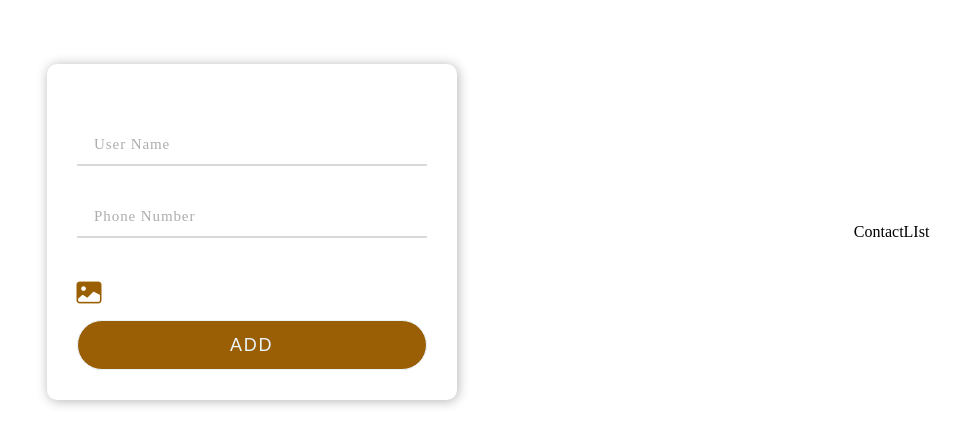
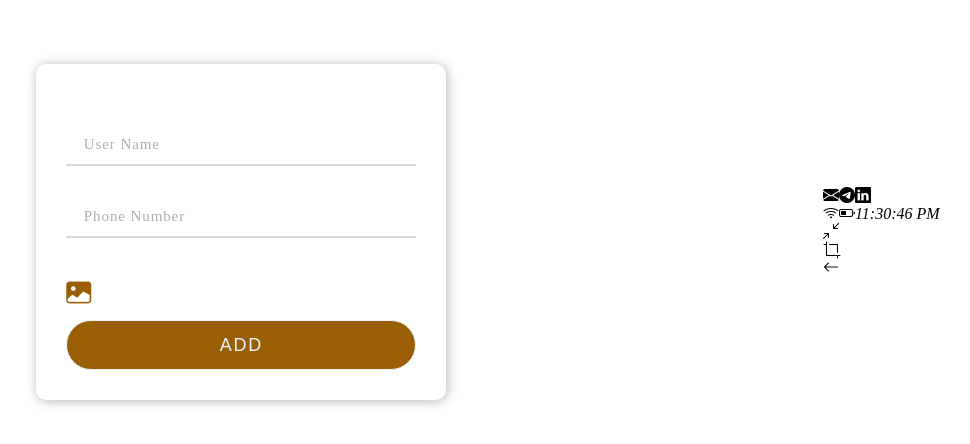
Before and after one commit to MaroufEbrahimi/contact-list, a React (Create React App) app: page / in a window 1280 px wide. Shown: the part 168-612 px from the top of the page, without its empty margins (152-1122 px from the left). Built offline with nearby package versions, Linux system fonts and the light colour scheme.

Commit message:
struture for contact list

```diff
--- a/src/components/ContactList/ContactList.js
+++ b/src/components/ContactList/ContactList.js
@@ -1,9 +1,48 @@
 import React from "react";
+import { useState } from "react";
 
 import "./ContactList.css";
 
-const ContactLIst = () => {
-  return <div>ContactLIst</div>;
+const ContactList = () => {
+  const time = new Date().toLocaleTimeString();
+  const [upTime, setUpTime] = useState(time);
+
+  setInterval((time) => {
+    time = new Date().toLocaleTimeString();
+    setUpTime(time);
+  }, 1000);
+
+  return (
+    <div className="contact_list">
+      <div className="notification_area">
+        <div className="notification_area_left">
+          <i className="bi bi-envelope-fill"></i>
+          <i className="bi bi-telegram"></i>
+          <i className="bi bi-linkedin"></i>
+        </div>
+        <div className="notification_area_right">
+          <i className="bi bi-wifi"></i>
+          <i className="bi bi-battery-half"></i>
+          <i>{upTime}</i>
+        </div>
+      </div>
+
+      {/* render the contact card */}
+      <div className="render_contact_card"></div>
+
+      <div className="footer_area">
+        <div>
+          <i className="bi bi-arrows-angle-contract"></i>
+        </div>
+        <div>
+          <i className="bi bi-crop"></i>
+        </div>
+        <div>
+          <i className="bi bi-arrow-left"></i>
+        </div>
+      </div>
+    </div>
+  );
 };
 
-export default ContactLIst;
+export default ContactList;
```
